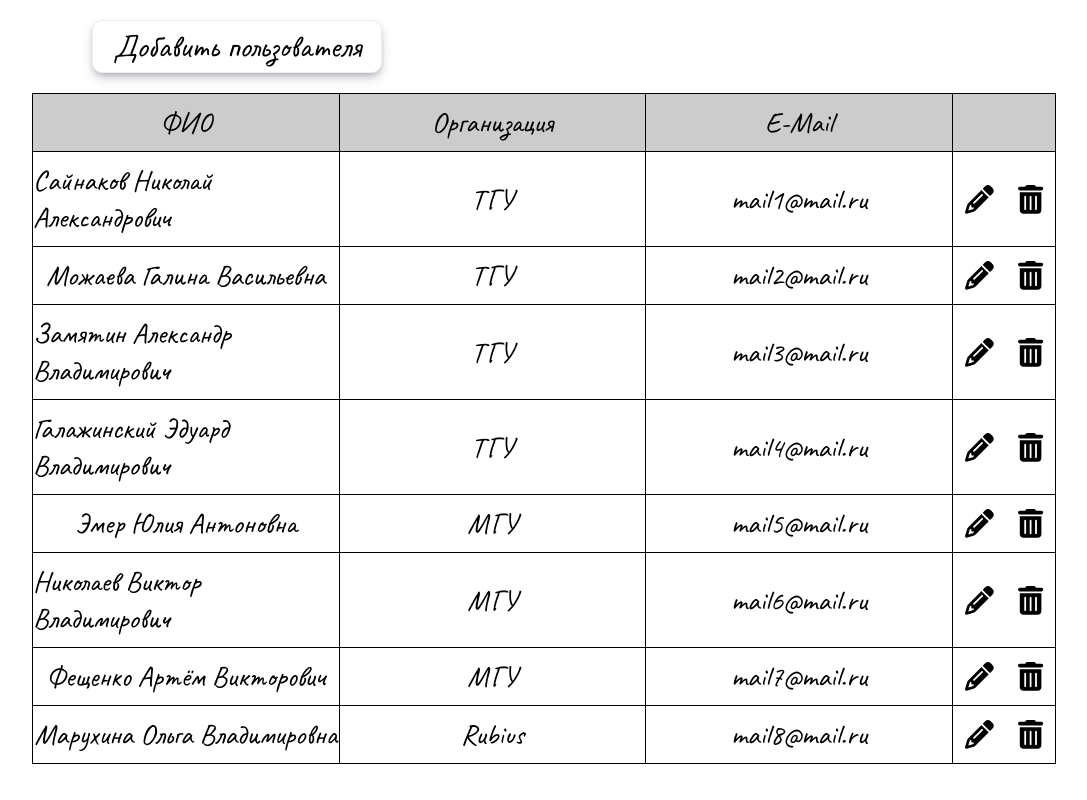
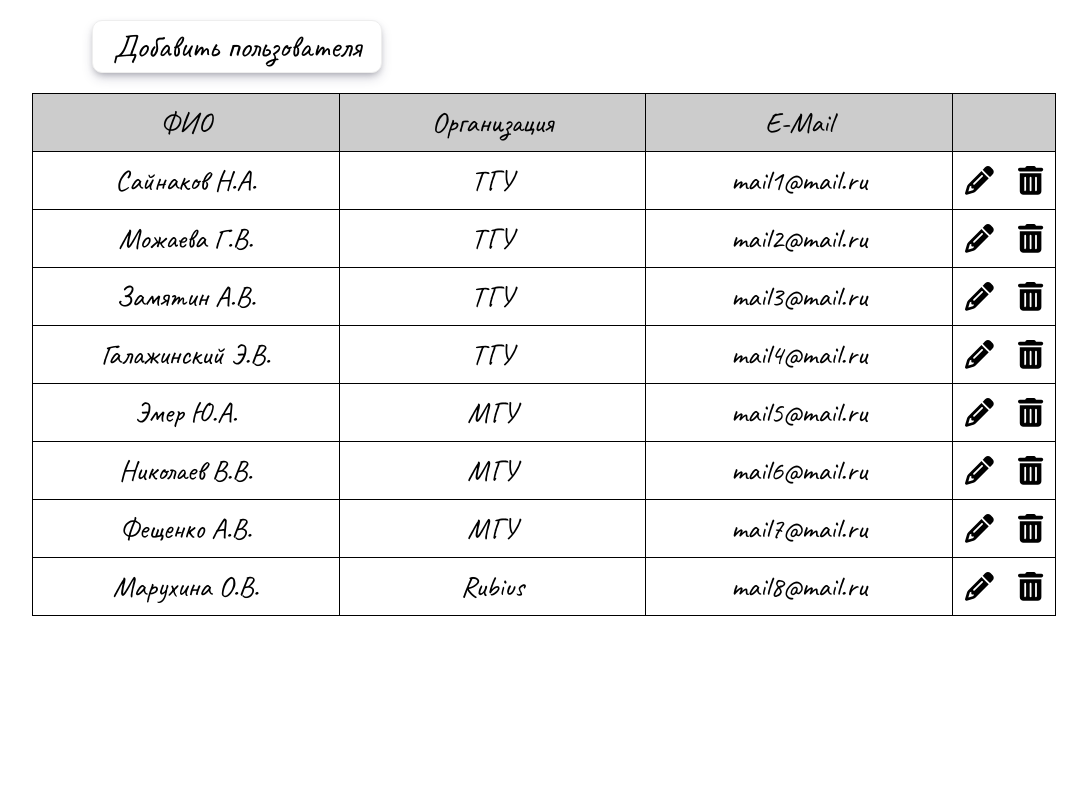
Before and after one commit to Lenarqa/react-table-app, a React (Create React App) app: page / in a window 1280 px wide. Shown: the whole page, without its empty margins (96-1183 px from the left). Built offline with nearby package versions, Linux system fonts and the light colour scheme.

Commit message:
add context

```diff
--- a/src/App.js
+++ b/src/App.js
@@ -1,10 +1,11 @@
-import React, { useEffect, useState } from "react";
+import React, { useContext } from "react";
 import styled from "styled-components";
 import ActionsSection from "./components/ActionsSection";
 import Button from "./components/UI/Button";
 import Table from "./components/Table/Table";
+import { UserContext } from "./store/userContext";
 
-import usersJson from "./data/users.json";
+// import usersJson from "./data/users.json";
 
 const StyledApp = styled.div`
   width: 80%;
@@ -13,7 +14,8 @@ const StyledApp = styled.div`
 `;
 
 function App() {
-  const [users, setUsers] = useState(usersJson.users);
+  // const [users, setUsers] = useState(usersJson.users);
+  const userCtx = useContext(UserContext);
 
   return (
     <StyledApp>
@@ -26,7 +28,7 @@ function App() {
           Добавить пользователя
         </Button>
       </ActionsSection>
-      <Table users={users}/>
+      <Table users={userCtx.users}/>
     </StyledApp>
   );
 }
--- a/src/components/Table/Row.js
+++ b/src/components/Table/Row.js
@@ -1,16 +1,20 @@
-import React, { useState } from "react";
+import React, { useContext, useState } from "react";
 import styled from "styled-components";
 import { FontAwesomeIcon } from "@fortawesome/react-fontawesome";
 import { faPencilAlt, faTrashAlt } from "@fortawesome/free-solid-svg-icons";
-import organisationsJson from "../../data/organisations.json";
+import { UserContext } from "../../store/userContext";
+// import organisationsJson from "../../data/organisations.json";
 
 const StyledRow = styled.div`
+  cursor: default;
   display: flex;
   width: 100%;
   border-bottom: 1px solid black;
+  background-color: ${(props) => (props.selected ? "lightseagreen" : "")};
 `;
 
 const RowCell = styled.div`
+  cursor: default;
   display: flex;
   align-items: center;
   justify-content: ${(props) => (props.isLast ? "space-around" : "center")};
@@ -21,12 +25,13 @@ const RowCell = styled.div`
 `;
 
 const Row = (props) => {
-  const [organisation, setOrganisation] = useState(
-    organisationsJson.organisations
-  );
+  //   const [organisation, setOrganisation] = useState(
+  //     organisationsJson.organisations
+  //   );
+  const userCtx = useContext(UserContext);
   const [selected, setSelected] = useState(false);
 
-  const curOrganisation = organisation.find(
+  const curOrganisation = userCtx.organisation.find(
     (org) => org.id === props.organisationId
   );
 
@@ -41,10 +46,12 @@ const Row = (props) => {
       <RowCell>{props.eMail}</RowCell>
       <RowCell isLast={true}>
         <FontAwesomeIcon
+          style={{ cursor: "pointer" }}
           icon={faPencilAlt}
           onClick={() => console.log("Редактировать")}
         />
         <FontAwesomeIcon
+          style={{ cursor: "pointer" }}
           icon={faTrashAlt}
           onClick={() => console.log("Удалить")}
         />
--- a/src/components/Table/Table.js
+++ b/src/components/Table/Table.js
@@ -14,14 +14,19 @@ const Table = (props) => {
   return (
     <StyledTable>
       <TableHeader />
-      {props.users.map((user) => (
-        <Row
-          key={user.id}
-          name={`${user.firstName} ${user.lastName} ${user.middleName}`}
-          organisationId={user.organisationId}
-          eMail={user.email}
-        />
-      ))}
+      {props.users.map((user) => {
+        const name = `${user.firstName} ${user.lastName
+          .toString()
+          .substring(0, 1)}.${user.middleName.toString().substring(0, 1)}.`;
+        return (
+          <Row
+            key={user.id}
+            name={name}
+            organisationId={user.organisationId}
+            eMail={user.email}
+          />
+        );
+      })}
     </StyledTable>
   );
 };
--- a/src/index.js
+++ b/src/index.js
@@ -2,6 +2,7 @@ import React from "react";
 import ReactDOM from "react-dom";
 import App from "./App";
 import { createGlobalStyle } from "styled-components";
+import UserContextProvider from "./store/userContext";
 
 const GlobalStyle = createGlobalStyle`
   * {
@@ -14,8 +15,10 @@ const GlobalStyle = createGlobalStyle`
 
 ReactDOM.render(
   <>
-    <GlobalStyle />
-    <App />
+    <UserContextProvider>
+      <GlobalStyle />
+      <App />
+    </UserContextProvider>
   </>,
   document.getElementById("root")
 );
--- /dev/null
+++ b/src/store/userContext.js
@@ -0,0 +1,31 @@
+import React, { useEffect, useState, useCallback } from "react";
+import usersJson from "../data/users.json";
+import organisationsJson from "../data/organisations.json"
+
+export const UserContext = React.createContext({
+    isLoading: true,
+    users: [],
+    organisation: [],
+});
+
+const UserContextProvider = (props) => {
+    const [isLoading, setIsLoading] = useState(true);
+    const [users, setUsers] = useState(usersJson.users);
+    const [organisation, setOrganisation] = useState(
+        organisationsJson.organisations
+      );
+
+    const contextValue = {
+      isLoading: isLoading,
+      users: users,
+      organisation: organisation,
+    };
+
+    return (
+      <UserContext.Provider value={contextValue}>
+        {props.children}
+      </UserContext.Provider>
+    );
+  };
+
+  export default UserContextProvider;
```
